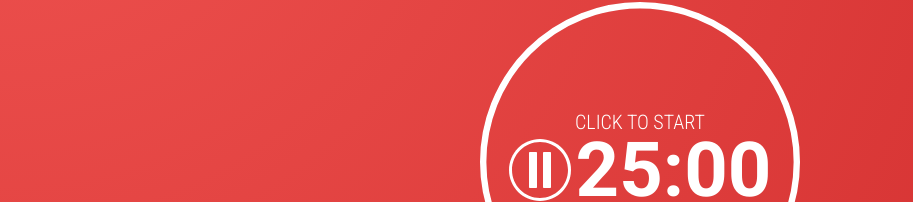
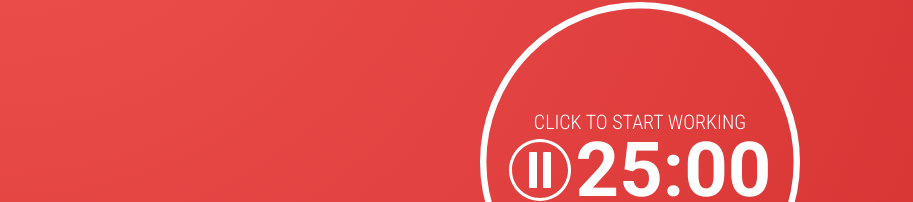
Before and after one commit to spykr/react-pomodoro, a React app: page / in a window 1280 px wide. Shown: the part 242-444 px from the top of the page, without its empty margins (0-913 px from the left). Built offline with nearby package versions, Linux system fonts and the light colour scheme; no server answers.

Commit message:
Changed timer strings

```diff
--- a/src/CircleTimer.js
+++ b/src/CircleTimer.js
@@ -15,20 +15,22 @@ const timerMax = [
 //   1,
 //   1
 // ];
+const startStatus = 'CLICK TO START WORKING';
+const stopStatus = 'CLICK TO STOP ALARM';
 const playStatus = [
-  "WORKING",
-  "SHORT BREAK",
-  "LONG BREAK"
+  "CURRENTLY WORKING",
+  "ON SHORT BREAK",
+  "ON LONG BREAK"
 ];
 const overStatus = [
-  "DONE WORKING",
+  "TIME FOR A BREAK",
   "SHORT BREAK OVER",
   "LONG BREAK OVER"
 ];
 const nextStatus = [
   "KEEP WORKING",
-  "START 5m BREAK",
-  "START 10m BREAK"
+  "TAKE 5m BREAK",
+  "TAKE 15m BREAK"
 ];
 
 class CircleTimer extends Component {
@@ -54,7 +56,7 @@ class CircleTimer extends Component {
       paused: true,
       shortBreak: 1,
       soundsInit: false,
-      status: 'CLICK TO START',
+      status: startStatus,
       timer: null,
       timerState: 1,
       timerMax: timerMax[ 0 ],
@@ -135,9 +137,9 @@ class CircleTimer extends Component {
     let progress = Math.max( 0, ( time / this.state.timerMax ) * 100 );
     if( time === 0 )
     {
-      let beep = 4;
+      let beep = 3;
       let beeps = 0;
-      let every = 0.9;
+      let every = 1.1;
       clearInterval( this.state.timer );
 
       let newState = this.getNextState();
@@ -185,7 +187,7 @@ class CircleTimer extends Component {
     this.setState({
       buttonText: null,
       progress: 100,
-      status: "CLICK TO START",
+      status: startStatus,
       time: timerMax[ this.state.timerState - 1 ]
     });
   }
@@ -255,7 +257,7 @@ class CircleTimer extends Component {
       buttonText: null,
       paused: true,
       progress: 100,
-      status: "CLICK TO START",
+      status: startStatus,
       timerState: i,
       timerMax: t,
       time: t,
@@ -284,7 +286,7 @@ class CircleTimer extends Component {
         <CircleTimerInner
           paused={this.state.paused}
           time={this.state.time}
-          status={this.state.alarmTimer !== null ? "CLICK TO STOP ALARM" : this.state.status}
+          status={this.state.alarmTimer !== null ? stopStatus : this.state.status}
           buttonClick={this.state.buttonClick}
           buttonText={this.state.buttonText}
         />
```
Also changed, not shown: 2 other files (tests, documents, lock files or other folders).
